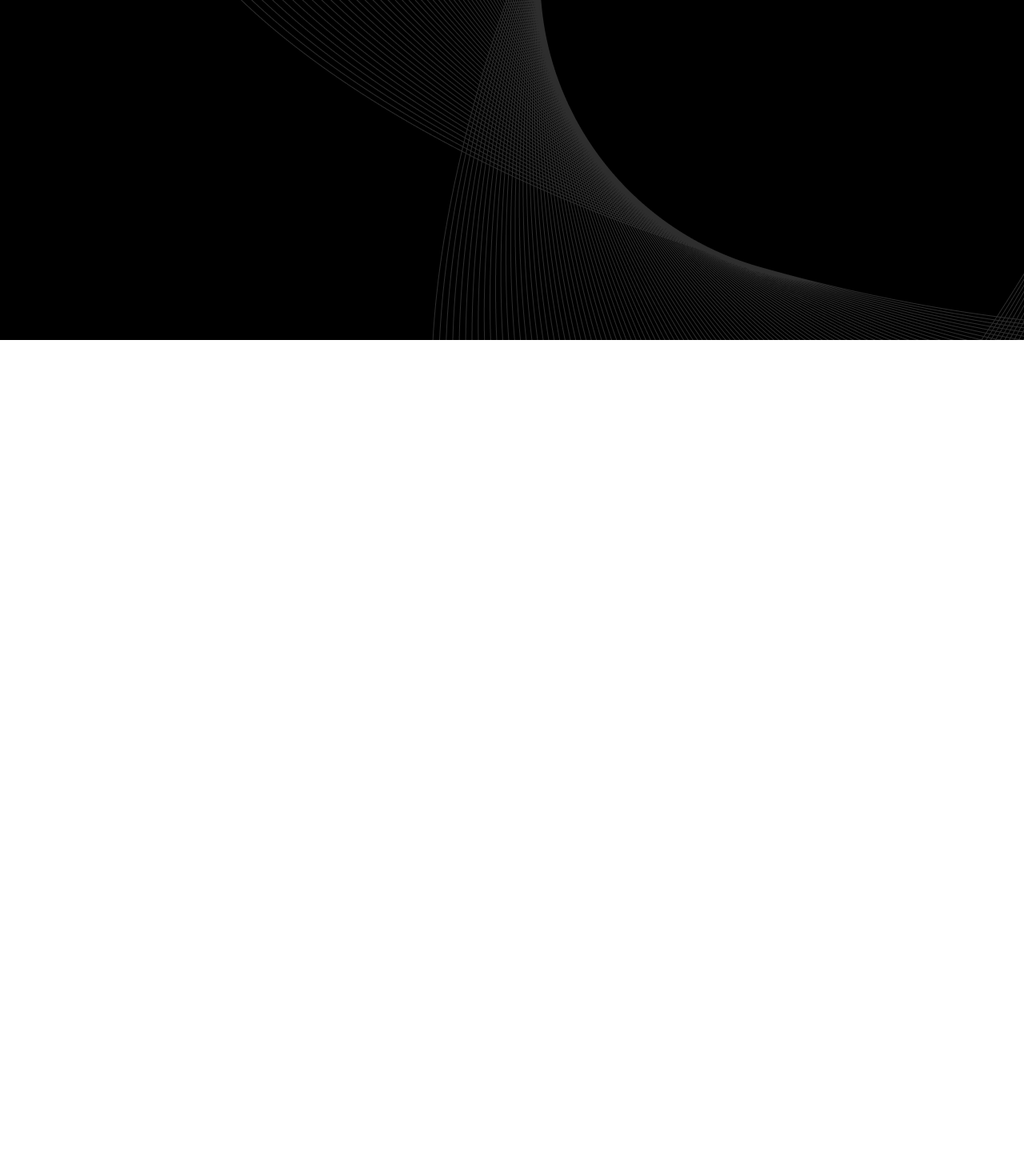
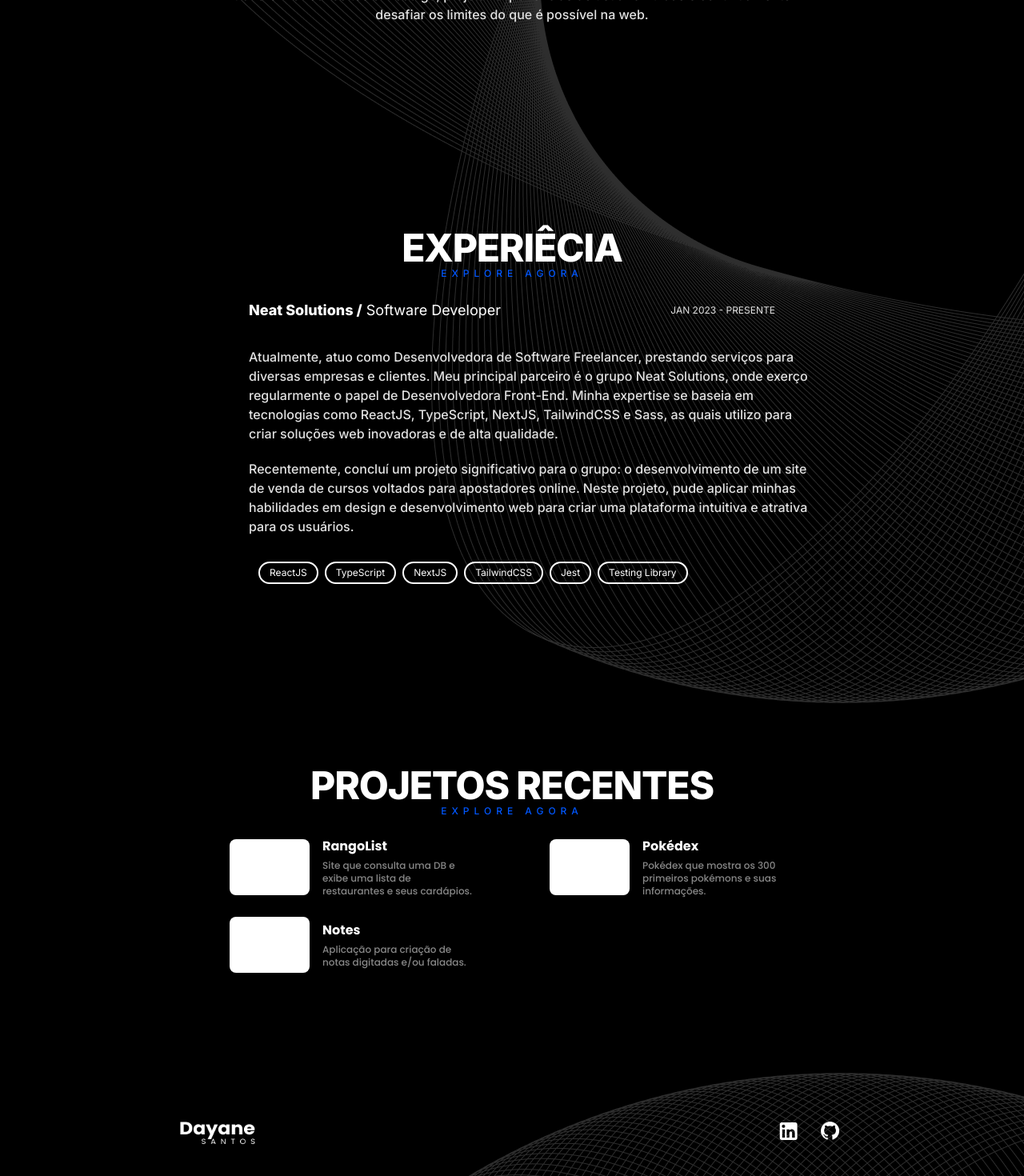
Before and after one commit to daya-diaz/portfolio, a React (Vite) app: page / in a window 1280 px wide. Shown: the part 1043-2513 px from the top of the page at 80% size. Before the commit the page ends 1468 px from the top, so only its background shows below. Built offline with nearby package versions, Linux system fonts and the light colour scheme.

Commit message:
Layout finalizado

```diff
--- a/index.html
+++ b/index.html
@@ -7,7 +7,7 @@
     <link rel="icon" type="image/svg+xml" href="/vite.svg" />
     <link href="https://fonts.googleapis.com/css2?family=Inter:wght@100..900&family=Poppins:wght@400;500;700&display=swap" rel="stylesheet">
     <meta name="viewport" content="width=device-width, initial-scale=1.0" />
-    <title>Vite + React + TS</title>
+    <title>Dayane Santos - Desenvolvedora Front-end</title>
   </head>
   <body class="overflow-x-hidden">
     <div id="root"></div>
--- a/src/App.tsx
+++ b/src/App.tsx
@@ -1,6 +1,9 @@
 import AboutSection from './components/AboutSection'
+import ExperienceSection from './components/ExperienceSection'
+import FooterSection from './components/FooterSection'
 import { Header } from './components/Header'
 import { Hero } from './components/Hero'
+import ProjectsSection from './components/ProjectsSection'
 
 function App() {
   return (
@@ -9,6 +12,9 @@ function App() {
         <Header />
         <Hero />
         <AboutSection />
+        <ExperienceSection />
+        <ProjectsSection />
+        <FooterSection />
       </div>
     </main>
   )
--- a/src/components/AboutSection.tsx
+++ b/src/components/AboutSection.tsx
@@ -1,18 +1,18 @@
-import { TitleSection } from './TitleSection'
+import TitleSection from './TitleSections'
 
 export default function AboutSection() {
   return (
-    <section className="flex flex-col items-center m-auto justify-start pt-20 h-screen gap-6">
+    <section className="p-3 flex flex-col items-center m-auto justify-start py-20 md:py-32 gap-6">
       <TitleSection title="Sobre mim" />
       <div className="flex flex-col gap-5">
-        <p className="text-base font-inter font-medium text-gray-100 md:w-[706px] text-center">
+        <p className="text-base font-inter font-medium text-gray-body md:w-[706px] text-center">
           Como uma entusiasta do Software Development, meu campo de atuação
           reside no dinâmico mundo do Web Development, atuando com{' '}
           <strong>ReactJS</strong> e <strong>TypeScript</strong>. Utilizando
           estas tecnologias, busco integrar inovação e funcionalidade em cada
           projeto que abraço.
         </p>
-        <p className="text-base font-inter font-medium text-gray-100 md:w-[706px] text-center">
+        <p className="text-base font-inter font-medium text-gray-body md:w-[706px] text-center">
           Com um fervor pela criação de soluções web elegantes, navego
           habilmente pelo cenário em constante evolução do desenvolvimento de
           software. Minha jornada consiste em transformar conceitos em código,
--- /dev/null
+++ b/src/components/ExperienceSection.tsx
@@ -0,0 +1,55 @@
+import SkillCard from './SkillCard'
+import TitleSections from './TitleSections'
+
+export default function ExperienceSection() {
+  return (
+    <section className="px-3 flex flex-col items-center m-auto justify-start gap-6 py-20 md:py-32 md:h-screen md:w-[706px]">
+      <TitleSections title="Experiêcia" />
+      <div className="px-3 w-full flex flex-col gap-8">
+        <div className="flex justify-center md:justify-between items-center">
+          <span className="text-lg text-white font-inter">
+            <strong className="font-inter font-extrabold">
+              Neat Solutions /
+            </strong>{' '}
+            Software Developer
+          </span>
+          <span className="text-xs text-right text-gray-body uppercase font-inter">
+            JAN 2023 - PRESENTE
+          </span>
+        </div>
+        <div className="flex flex-col gap-5">
+          <p className="text-base font-inter font-medium text-gray-body md:w-[706px] text-center md:text-left">
+            Atualmente, atuo como Desenvolvedora de Software Freelancer,
+            prestando serviços para diversas empresas e clientes. Meu principal
+            parceiro é o grupo Neat Solutions, onde exerço regularmente o papel
+            de Desenvolvedora Front-End. Minha expertise se baseia em
+            tecnologias como ReactJS, TypeScript, NextJS, TailwindCSS e Sass, as
+            quais utilizo para criar soluções web inovadoras e de alta
+            qualidade.
+          </p>
+          <p className="text-base font-inter font-medium text-gray-body md:w-[706px] text-center md:text-left">
+            Recentemente, concluí um projeto significativo para o grupo: o
+            desenvolvimento de um site de venda de cursos voltados para
+            apostadores online. Neste projeto, pude aplicar minhas habilidades
+            em design e desenvolvimento web para criar uma plataforma intuitiva
+            e atrativa para os usuários.
+          </p>
+        </div>
+        <div className="px-3 flex flex-wrap gap-2 items-center justify-center md:justify-start">
+          <SkillCard skillUrl="https://react.dev/" skill="ReactJS" />
+          <SkillCard
+            skillUrl="https://www.typescriptlang.org/"
+            skill="TypeScript"
+          />
+          <SkillCard skillUrl="https://nextjs.org/" skill="NextJS" />
+          <SkillCard skillUrl="https://tailwindcss.com/" skill="TailwindCSS" />
+          <SkillCard skillUrl="https://jestjs.io/pt-BR/" skill="Jest" />
+          <SkillCard
+            skillUrl="https://testing-library.com/"
+            skill="Testing Library"
+          />
+        </div>
+      </div>
+    </section>
+  )
+}
--- /dev/null
+++ b/src/components/FooterSection.tsx
@@ -0,0 +1,46 @@
+import linkedinLogo from '../assets/linkedin.svg'
+import githubLogo from '../assets/github.svg'
+import logo from '../assets/logo.png'
+export default function FooterSection() {
+  return (
+    <div className="w-full flex items-center justify-center py-9 md:justify-between md:px-24 lg:px-56">
+      <a href="/">
+        <img
+          className="w-24 h-10"
+          src={logo}
+          alt="logo com nome 'Dayane' em negrito e na linha de baixo no canto direito o nome 'Santos' em regular."
+        />
+      </a>
+      <nav>
+        <ul className="flex items-center justify-center gap-4">
+          <li className="flex items-center justify-center p-1.5 rounded cursor-pointer hover:bg-blue-950/35 transition-all">
+            <a
+              target="_blank"
+              href="https://www.linkedin.com/in/dayane-santos-melo/"
+              rel="noreferrer"
+            >
+              <img
+                className="w-6 h-6"
+                src={linkedinLogo}
+                alt="Icone do LinkedIn para o perfil de Dayane Santos de Melo"
+              />
+            </a>
+          </li>
+          <li className="flex items-center justify-center p-1.5 rounded cursor-pointer hover:bg-blue-950/35 transition-all">
+            <a
+              target="_blank"
+              href="https://www.github.com/daya-diaz/"
+              rel="noreferrer"
+            >
+              <img
+                className="w-6 h-6"
+                src={githubLogo}
+                alt="Icone do LinkedIn para o perfil de Dayane Santos de Melo"
+              />
+            </a>
+          </li>
+        </ul>
+      </nav>
+    </div>
+  )
+}
--- a/src/components/Hero.tsx
+++ b/src/components/Hero.tsx
@@ -3,7 +3,7 @@ import { Button } from './Button'
 
 export function Hero() {
   return (
-    <section className="px-4 py-4">
+    <section className="mx-4  md:py-4">
       <div className="flex flex-col items-center justify-center font-poppins gap-5">
         <img className="w-60 h-60" src={dayanePic} alt="" />
         <div className="flex flex-col items-center  md:gap-3">
--- /dev/null
+++ b/src/components/ProjectCard.tsx
@@ -0,0 +1,18 @@
+interface ProjectCardProps {
+  title: string
+  description: string
+}
+
+export default function ProjectCard({ title, description }: ProjectCardProps) {
+  return (
+    <div className="flex items-center justify-center gap-4 ">
+      <div className="min-w-[100px] h-[76px] bg-white rounded-lg  md:w-[16px] md:h-[70px]" />
+      <div className="flex flex-col items-start justify-center gap-1 md:max-w-[190px]">
+        <h3 className="text-base text-white font-extrabold">{title}</h3>
+        <p className="max-w-[200px] font-medium text-xs text-gray-400">
+          {description}
+        </p>
+      </div>
+    </div>
+  )
+}
--- /dev/null
+++ b/src/components/ProjectsSection.tsx
@@ -0,0 +1,21 @@
+import ProjectCard from './ProjectCard'
+import TitleSections from './TitleSections'
+import projects from '../data'
+export default function ProjectsSection() {
+  return (
+    <section className="flex flex-col items-center m-auto justify-start gap-6 md:h-[400px] md:w-[706px]">
+      <TitleSections title="Projetos recentes" />
+      <div className="flex flex-col items-center justify-center md:justify-between flex-wrap gap-6 md:flex-row">
+        {projects.map((project) => {
+          return (
+            <ProjectCard
+              key={project.id}
+              title={project.title}
+              description={project.description}
+            />
+          )
+        })}
+      </div>
+    </section>
+  )
+}
--- /dev/null
+++ b/src/components/SkillCard.tsx
@@ -0,0 +1,16 @@
+interface SkillCardProps {
+  skill: string
+  skillUrl: string
+}
+export default function SkillCard({ skill, skillUrl = '/' }: SkillCardProps) {
+  return (
+    <a
+      href={skillUrl}
+      target="_blank"
+      className="flex items-center justify-center px-3 py-1 rounded-full border-2 border-white hover:bg-blue-500/40 hover:border-blue-500/40 transition-all"
+      rel="noreferrer"
+    >
+      <span className="font-inter text-xs">{skill}</span>
+    </a>
+  )
+}
--- a/src/components/TitleSection.tsx
+++ b/src/components/TitleSections.tsx
@@ -1,10 +1,10 @@
 interface TitleSectionProps {
   title: string
 }
-export function TitleSection({ title }: TitleSectionProps) {
+export default function TitleSections({ title }: TitleSectionProps) {
   return (
     <div className="flex flex-col items-center justify-center">
-      <h2 className="tracking-tight font-inter font-extrabold text-5xl uppercase">
+      <h2 className="text-center tracking-tight font-inter font-extrabold text-5xl uppercase">
         {title}
       </h2>
       <span className="tracking-[.5em] text-xs font-inter font-medium text-blue-500">
--- /dev/null
+++ b/src/data.ts
@@ -0,0 +1,27 @@
+export interface Project {
+  id: number
+  title: string
+  description: string
+}
+
+const projects: Project[] = [
+  {
+    id: 1,
+    title: 'RangoList',
+    description:
+      'Site que consulta uma DB e exibe uma lista de restaurantes e seus cardápios.',
+  },
+  {
+    id: 2,
+    title: 'Pokédex',
+    description:
+      'Pokédex que mostra os 300 primeiros pokémons e suas informações.',
+  },
+  {
+    id: 3,
+    title: 'Notes',
+    description: 'Aplicação para criação de notas digitadas e/ou faladas.',
+  },
+]
+
+export default projects
--- a/tailwind.config.js
+++ b/tailwind.config.js
@@ -8,10 +8,12 @@ export default {
         inter: ['Inter', 'sans-serif'],
       },
       colors: {
-        'gra-50': '#E1E1E1',
+        'gray-50': '#E1E1E1',
         'gray-100': '#C9C9C9',
         'gray-200': '#585858',
+        'gray-400': '#878787',
         'blue-500': '#0057FF',
+        'gray-body': '#E1E1E1',
       },
     },
   },
```
Also changed, not shown: src/assets/github.svg (added), src/assets/linkedin.svg (added).
